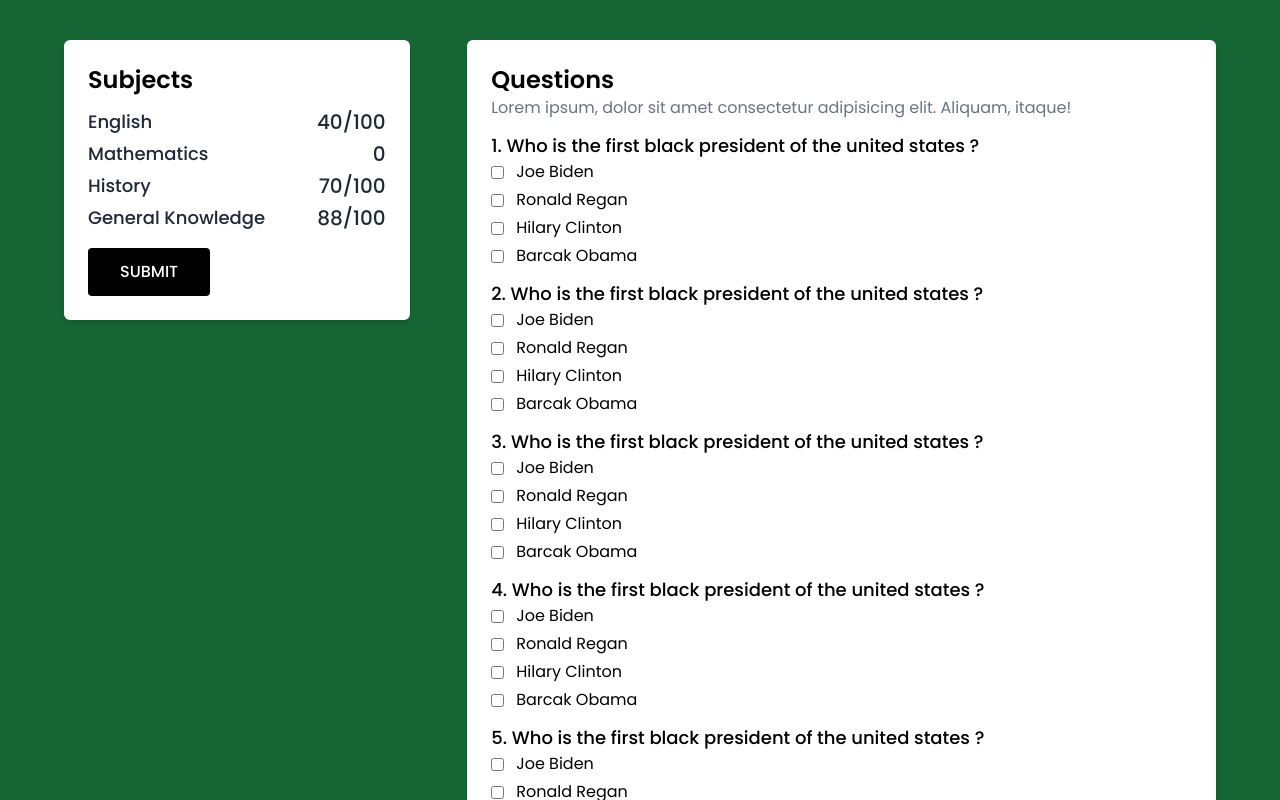
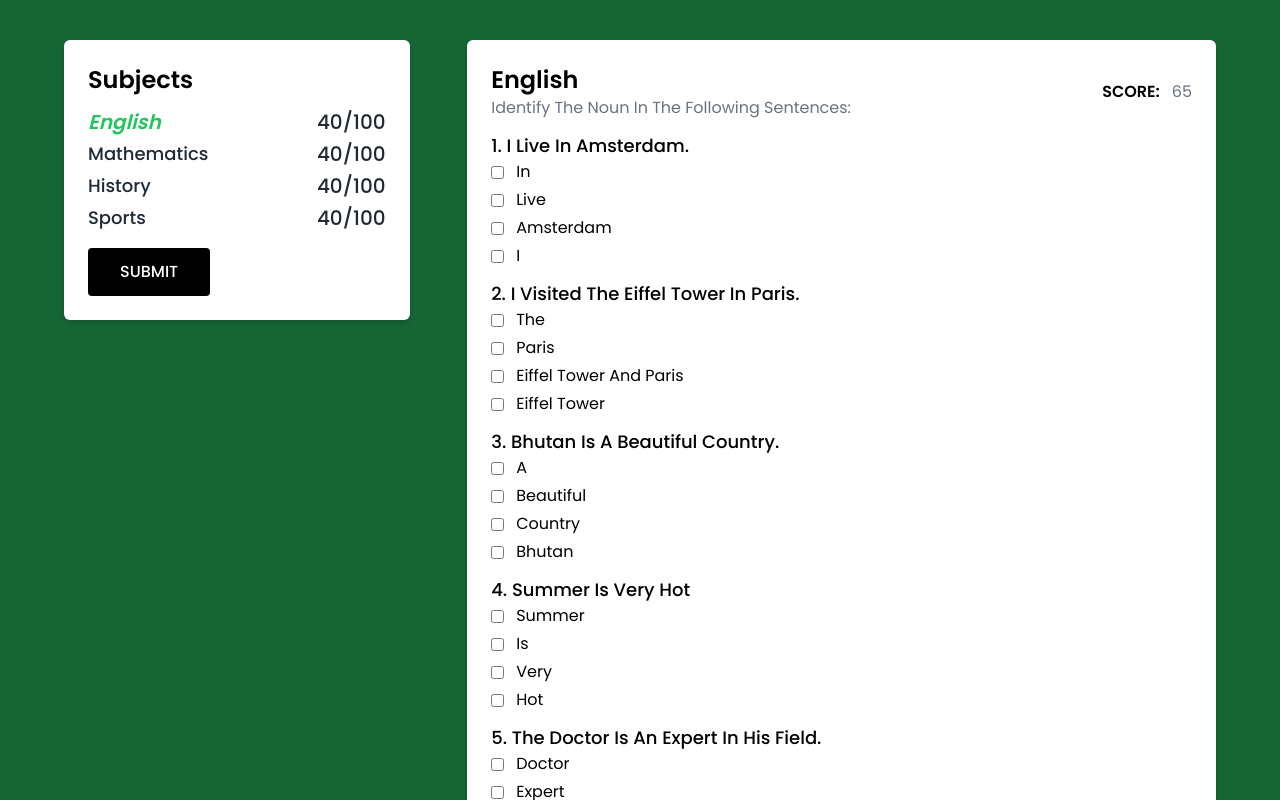
Before and after one commit to mr-atuzie/cbt, a React (Create React App) app: page / in a window 1280 px wide. Shown: the top 800 px of the page. Built offline with nearby package versions, Linux system fonts and the light colour scheme.

Commit message:
5th commit

```diff
--- a/package.json
+++ b/package.json
@@ -3,11 +3,13 @@
   "version": "0.1.0",
   "private": true,
   "dependencies": {
+    "@reduxjs/toolkit": "^1.9.3",
     "@testing-library/jest-dom": "^5.16.5",
     "@testing-library/react": "^13.4.0",
     "@testing-library/user-event": "^13.5.0",
     "react": "^18.2.0",
     "react-dom": "^18.2.0",
+    "react-redux": "^8.0.5",
     "react-scripts": "5.0.1",
     "web-vitals": "^2.1.4"
   },
--- a/src/components/Home.jsx
+++ b/src/components/Home.jsx
@@ -1,6 +1,16 @@
-import React from "react";
+import React, { useState } from "react";
+import { exam } from "../data";
 
 const Home = () => {
+  const [count, setCount] = useState(0);
+
+  const handleNext = () => {
+    if (count === 3) {
+      setCount(0);
+    } else {
+      setCount(count + 1);
+    }
+  };
   return (
     <div className=" py-10 ">
       <div className=" w-[90%] h-full mx-auto flex flex-col lg:flex-row justify-between items-start">
@@ -8,11 +18,23 @@
           <h1 className=" text-2xl lg:4xl font-semibold">Subjects</h1>
 
           <div className=" mt-3">
-            <div className=" capitalize font-medium text-gray-800 mb-1 flex items-center justify-between">
-              <p className=" lg:text-lg">english</p>
-              <p className=" text-xl">40/100</p>
-            </div>
-            <div className=" capitalize font-medium text-gray-800 mb-1 flex items-center justify-between">
+            {exam.map((subject) => {
+              return (
+                <div className=" capitalize font-medium text-gray-800 mb-1 flex items-center justify-between">
+                  <p
+                    className={
+                      subject.name === exam[count].name
+                        ? "text-green-500 text-xl font-semibold italic"
+                        : `lg:text-lg`
+                    }
+                  >
+                    {subject.name}
+                  </p>
+                  <p className=" text-xl">40/100</p>
+                </div>
+              );
+            })}
+            {/* <div className=" capitalize font-medium text-gray-800 mb-1 flex items-center justify-between">
               <p className=" lg:text-lg">Mathematics</p>
               <p className=" text-xl">0</p>
             </div>
@@ -23,7 +45,7 @@
             <div className=" capitalize font-medium text-gray-800 mb-1 flex items-center justify-between">
               <p className=" lg:text-lg">general knowledge</p>
               <p className=" text-xl">88/100</p>
-            </div>
+            </div> */}
           </div>
 
           <button className=" bg-black text-white font-medium uppercase rounded px-8 py-3 mt-3">
@@ -31,122 +53,47 @@
           </button>
         </div>
         <div className=" bg-white p-6 w-[65%] rounded-md shadow-md h-fit">
-          <h1 className=" text-2xl lg:4xl font-semibold">Questions</h1>
-          <p className=" text-gray-500">
-            Lorem ipsum, dolor sit amet consectetur adipisicing elit. Aliquam,
-            itaque!
-          </p>
-
-          <div className=" mt-3">
-            <div className=" mb-3">
-              <p className=" font-medium lg:text-lg">
-                1. Who is the first black president of the united states ?
+          <div className=" flex justify-between">
+            <div>
+              <h1 className=" text-2xl lg:4xl font-semibold capitalize">
+                {exam[count].name}
+              </h1>
+              <p className=" text-gray-500 capitalize">
+                {exam[count].instructions}
               </p>
-              <div className=" flex items-center gap-3 mb-1">
-                <input type="checkbox" name="" id="" />
-                <p className="capitalize">Joe Biden</p>
-              </div>
-              <div className=" flex items-center gap-3 mb-1">
-                <input type="checkbox" name="" id="" />
-                <p className="capitalize">Ronald Regan</p>
-              </div>
-              <div className=" flex items-center gap-3 mb-1">
-                <input type="checkbox" name="" id="" />
-                <p className="capitalize">Hilary clinton</p>
-              </div>
-              <div className=" flex items-center gap-3 mb-1">
-                <input type="checkbox" name="" id="" />
-                <p className="capitalize">Barcak Obama</p>
-              </div>
             </div>
-            <div className=" mb-3">
-              <p className=" font-medium lg:text-lg">
-                2. Who is the first black president of the united states ?
-              </p>
-              <div className=" flex items-center gap-3 mb-1">
-                <input type="checkbox" name="" id="" />
-                <p className="capitalize">Joe Biden</p>
-              </div>
-              <div className=" flex items-center gap-3 mb-1">
-                <input type="checkbox" name="" id="" />
-                <p className="capitalize">Ronald Regan</p>
-              </div>
-              <div className=" flex items-center gap-3 mb-1">
-                <input type="checkbox" name="" id="" />
-                <p className="capitalize">Hilary clinton</p>
-              </div>
-              <div className=" flex items-center gap-3 mb-1">
-                <input type="checkbox" name="" id="" />
-                <p className="capitalize">Barcak Obama</p>
-              </div>
-            </div>
-            <div className=" mb-3">
-              <p className=" font-medium lg:text-lg">
-                3. Who is the first black president of the united states ?
-              </p>
-              <div className=" flex items-center gap-3 mb-1">
-                <input type="checkbox" name="" id="" />
-                <p className="capitalize">Joe Biden</p>
-              </div>
-              <div className=" flex items-center gap-3 mb-1">
-                <input type="checkbox" name="" id="" />
-                <p className="capitalize">Ronald Regan</p>
-              </div>
-              <div className=" flex items-center gap-3 mb-1">
-                <input type="checkbox" name="" id="" />
-                <p className="capitalize">Hilary clinton</p>
-              </div>
-              <div className=" flex items-center gap-3 mb-1">
-                <input type="checkbox" name="" id="" />
-                <p className="capitalize">Barcak Obama</p>
-              </div>
-            </div>
-            <div className=" mb-3">
-              <p className=" font-medium lg:text-lg">
-                4. Who is the first black president of the united states ?
-              </p>
-              <div className=" flex items-center gap-3 mb-1">
-                <input type="checkbox" name="" id="" />
-                <p className="capitalize">Joe Biden</p>
-              </div>
-              <div className=" flex items-center gap-3 mb-1">
-                <input type="checkbox" name="" id="" />
-                <p className="capitalize">Ronald Regan</p>
-              </div>
-              <div className=" flex items-center gap-3 mb-1">
-                <input type="checkbox" name="" id="" />
-                <p className="capitalize">Hilary clinton</p>
-              </div>
-              <div className=" flex items-center gap-3 mb-1">
-                <input type="checkbox" name="" id="" />
-                <p className="capitalize">Barcak Obama</p>
-              </div>
-            </div>
-            <div className=" mb-3">
-              <p className=" font-medium lg:text-lg">
-                5. Who is the first black president of the united states ?
-              </p>
-              <div className=" flex items-center gap-3 mb-1">
-                <input type="checkbox" name="" id="" />
-                <p className="capitalize">Joe Biden</p>
-              </div>
-              <div className=" flex items-center gap-3 mb-1">
-                <input type="checkbox" name="" id="" />
-                <p className="capitalize">Ronald Regan</p>
-              </div>
-              <div className=" flex items-center gap-3 mb-1">
-                <input type="checkbox" name="" id="" />
-                <p className="capitalize">Hilary clinton</p>
-              </div>
-              <div className=" flex items-center gap-3 mb-1">
-                <input type="checkbox" name="" id="" />
-                <p className="capitalize">Barcak Obama</p>
-              </div>
+            <div className="flex items-center gap-3">
+              <h1 className=" font-semibold uppercase">score:</h1>
+              <p className=" text-gray-500 capitalize">65</p>
             </div>
           </div>
 
-          <button className=" float-right bg-black text-white font-medium uppercase rounded px-8 py-3 mt-3">
-            Next
+          <div className=" mt-3">
+            {exam[count].questions.map((item, index) => {
+              return (
+                <div key={index} className=" mb-3">
+                  <p className=" capitalize font-medium lg:text-lg">
+                    {index + 1}. {item.question}
+                  </p>
+
+                  {item.answers.map((ans, inx) => {
+                    return (
+                      <div key={inx} className=" flex items-center gap-3 mb-1">
+                        <input type="checkbox" name="" id="" />
+                        <p className="capitalize">{ans}</p>
+                      </div>
+                    );
+                  })}
+                </div>
+              );
+            })}
+          </div>
+
+          <button
+            onClick={handleNext}
+            className=" float-right bg-black text-white font-medium uppercase rounded px-8 py-3 mt-3"
+          >
+            Next paper
           </button>
         </div>
       </div>
--- /dev/null
+++ b/src/data.js
@@ -0,0 +1,139 @@
+export const exam = [
+  {
+    name: "english",
+    instructions: "Identify the noun in the following sentences:",
+    questions: [
+      {
+        question: "I live in Amsterdam.",
+        answers: ["In", "Live", "Amsterdam", "I"],
+        answeer: "Amsterdam",
+      },
+      {
+        question: "I visited the Eiffel Tower in Paris.",
+        answers: ["The", "Paris", "Eiffel Tower and Paris", "Eiffel Tower"],
+        answeer: "Eiffel Tower and Paris",
+      },
+      {
+        question: "Bhutan is a beautiful country.",
+        answers: ["A", "beautiful", "country", "Bhutan"],
+        answeer: "Bhutan",
+      },
+      {
+        question: "Summer is very hot",
+        answers: ["Summer", " is", "very", "hot"],
+        answeer: "Summer",
+      },
+      {
+        question: "The doctor is an expert in his field.",
+        answers: ["Doctor", "expert", "field", "the"],
+        answeer: "Doctor",
+      },
+    ],
+  },
+  {
+    name: "mathematics",
+    instructions: "Identify the noun in the following sentences:",
+    questions: [
+      {
+        question:
+          "What is the highest common factor of the numbers 30 and 132?",
+        answers: [6, 10, 67, 1],
+        answeer: 6,
+      },
+      {
+        question: "123 + 4 - 5 + 67 - 89 = ?",
+        answers: [63, 100, 78, 1000],
+        answeer: 100,
+      },
+      {
+        question: "What is the year 1982 in Roman Numerals?",
+        answers: ["MCMLXXXII", "MCMXXXII", "MCCLXXXII", "MCMLXXXIII"],
+        answeer: "MCMLXXXII",
+      },
+      {
+        question:
+          "What is next in the following number series: 256, 289, 324, 361 . . . ?",
+        answers: [800, 700, 400, 500],
+        answeer: 400,
+      },
+      {
+        question:
+          "At a Christmas party, everyone shook hands with everyone else. There were a total of 66 handshakes that happened during the party. How many people were present? ",
+        answers: [13, 12, 11, 10],
+        answeer: 12,
+      },
+    ],
+  },
+  {
+    name: "history",
+    instructions: "Identify the noun in the following sentences:",
+    questions: [
+      {
+        question: "Where did the Olympic Games originate?",
+        answers: ["Greece", "nigeria", "england", "france"],
+        answeer: "Greece",
+      },
+      {
+        question: "Who invented the telephone?",
+        answers: [
+          "willams shakesphere",
+          "pep guardiola",
+          "Graham potter",
+          "Alexander Graham Bell",
+        ],
+        answeer: "Alexander Graham Bell",
+      },
+      {
+        question: "Who was the first American President?",
+        answers: [
+          "barrack obama",
+          "George Washington",
+          "joe biden",
+          "kamela harris",
+        ],
+        answeer: "George Washington",
+      },
+      {
+        question: "Which country first used paper money?",
+        answers: ["Greece", "china", "england", "france"],
+        answeer: "china",
+      },
+      {
+        question: "Which country gifted the Statue of Liberty to the USA?",
+        answers: ["Greece", "china", "england", "france"],
+        answeer: "france",
+      },
+    ],
+  },
+  {
+    name: "sports",
+    instructions: "Identify the noun in the following sentences:",
+    questions: [
+      {
+        question: "Who is the football player wit the most balon d or?",
+        answers: ["pele", "maradona", "cristiano ronaldo", "lionel messi"],
+        answeer: "lionel messi",
+      },
+      {
+        question: "Who holds the record for Most goals in La Liga?",
+        answers: ["pele", "maradona", "cristiano ronaldo", "lionel messi"],
+        answeer: "lionel messi",
+      },
+      {
+        question: "Who holds the record for Most european golden boot?",
+        answers: ["pele", "maradona", "lionel messi", "cristiano ronaldo"],
+        answeer: "lionel messi",
+      },
+      {
+        question: "Who holds the record for Most Champions League hat-tricks?",
+        answers: ["pele", "maradona", "lionel messi", "cristiano ronaldo"],
+        answeer: "lionel messi",
+      },
+      {
+        question: "Who holds the record for Most goals for one singular club?",
+        answers: ["pele", "maradona", "lionel messi", "cristiano ronaldo"],
+        answeer: "lionel messi",
+      },
+    ],
+  },
+];
--- a/src/index.js
+++ b/src/index.js
@@ -2,10 +2,12 @@
 import ReactDOM from "react-dom/client";
 import "./index.css";
 import App from "./App";
+import { Provider } from "react-redux";
+import store from "./redux/store";
 
 const root = ReactDOM.createRoot(document.getElementById("root"));
 root.render(
-  <React.StrictMode>
+  <Provider store={store}>
     <App />
-  </React.StrictMode>
+  </Provider>
 );
--- /dev/null
+++ b/src/redux/resultSlice.js
@@ -0,0 +1,20 @@
+import { createSlice } from "@reduxjs/toolkit";
+
+const initialState = {
+  scores: [
+    { name: "english", score: 0 },
+    { name: "mathematics", score: 0 },
+    { name: "history", score: 0 },
+    { name: "sport", score: 0 },
+  ],
+};
+
+const resultSlice = createSlice({
+  name: "results",
+  initialState,
+  reducers: {},
+});
+
+export const {} = resultSlice.actions;
+
+export default resultSlice.reducer;
```
Also changed, not shown: 1 other file (tests, documents, lock files or other folders).
